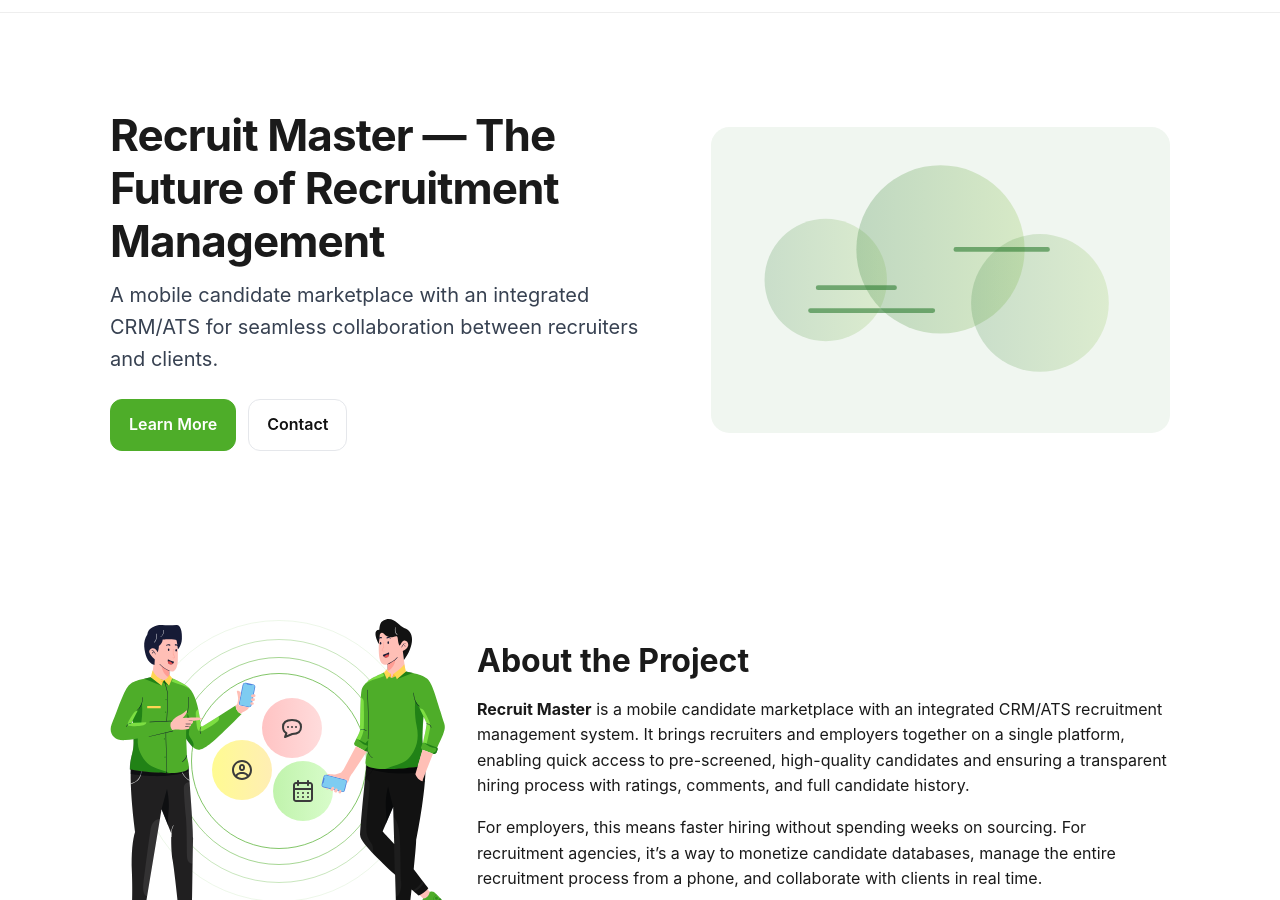
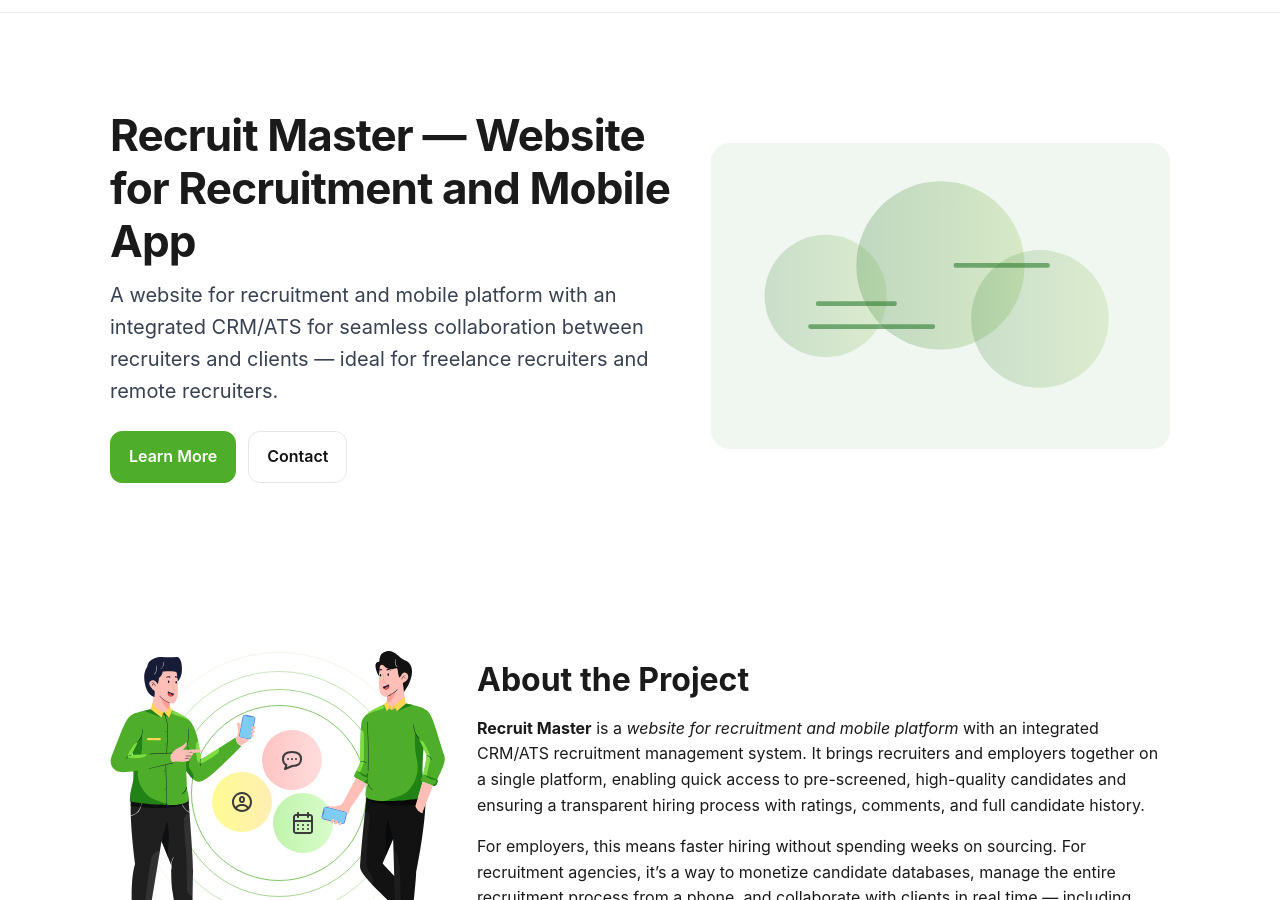
Before and after one commit to EldarK-NS/Rm_landing, a plain HTML site: page index.html in a window 1280 px wide. Shown: the part 52-952 px from the top of the page. Drawn offline with Linux system fonts and the light colour scheme.

Commit message:
SEO: added keywords website for recruitment, freelance recruiters, remote recruiters

```diff
--- a/index.html
+++ b/index.html
@@ -3,10 +3,12 @@
   <head>
     <meta charset="utf-8" />
     <meta name="viewport" content="width=device-width, initial-scale=1" />
-    <title>Recruit Master — Mobile Candidate Marketplace with CRM/ATS</title>
+    <title>
+      Recruit Master — Website for Recruitment and Mobile App (CRM/ATS)
+    </title>
     <meta
       name="description"
-      content="Recruit Master is a mobile candidate marketplace with an integrated CRM/ATS for seamless collaboration between recruiters and clients."
+      content="Recruit Master is a website for recruitment and mobile platform (CRM/ATS) that connects companies with freelance recruiters and remote recruiters, enabling transparent, fast hiring."
     />
     <meta name="theme-color" content="#2E7D32" />
     <link rel="preload" href="styles.css" as="style" />
@@ -74,10 +76,11 @@
       <section class="section hero" id="hero">
         <div class="container grid-2">
           <div>
-            <h1>Recruit Master — The Future of Recruitment Management</h1>
+            <h1>Recruit Master — Website for Recruitment and Mobile App</h1>
             <p class="lead">
-              A mobile candidate marketplace with an integrated CRM/ATS for
-              seamless collaboration between recruiters and clients.
+              A website for recruitment and mobile platform with an integrated
+              CRM/ATS for seamless collaboration between recruiters and clients
+              — ideal for freelance recruiters and remote recruiters.
             </p>
             <div class="cta-row">
               <a class="btn btn--brand" href="#about">Learn More</a>
@@ -106,18 +109,20 @@
           <div class="about__text">
             <h2>About the Project</h2>
             <p>
-              <strong>Recruit Master</strong> is a mobile candidate marketplace
-              with an integrated CRM/ATS recruitment management system. It
-              brings recruiters and employers together on a single platform,
-              enabling quick access to pre-screened, high-quality candidates and
-              ensuring a transparent hiring process with ratings, comments, and
-              full candidate history.
+              <strong>Recruit Master</strong> is a
+              <em>website for recruitment and mobile platform</em> with an
+              integrated CRM/ATS recruitment management system. It brings
+              recruiters and employers together on a single platform, enabling
+              quick access to pre-screened, high-quality candidates and ensuring
+              a transparent hiring process with ratings, comments, and full
+              candidate history.
             </p>
             <p>
               For employers, this means faster hiring without spending weeks on
               sourcing. For recruitment agencies, it’s a way to monetize
               candidate databases, manage the entire recruitment process from a
-              phone, and collaborate with clients in real time.
+              phone, and collaborate with clients in real time — including
+              freelance recruiters and remote recruiters.
             </p>
           </div>
         </div>
@@ -146,7 +151,10 @@
             <li>
               <span class="step__num">3</span>
               <h3>Collaborate in real time</h3>
-              <p>Chat, schedule interviews, and share feedback in one place.</p>
+              <p>
+                Chat, schedule interviews, and share feedback in one place —
+                perfect for freelance recruiters and remote recruiters.
+              </p>
             </li>
             <li>
               <span class="step__num">4</span>
@@ -182,6 +190,11 @@
                 </svg>
               </div>
               <h3>Candidate Marketplace</h3>
+              <p class="muted">
+                Optimized for flexible teams: companies,
+                <strong>freelance recruiters</strong>, and
+                <strong>remote recruiters</strong>.
+              </p>
               <p>
                 Curated talent pool with profiles, experience, and availability.
               </p>
@@ -315,6 +328,17 @@
         </div>
       </section>
     </main>
+    <section class="section">
+      <div class="container narrow">
+        <p class="muted">
+          Recruit Master is a
+          <strong>website for recruitment and mobile app</strong> built around
+          transparency and speed. It streamlines collaboration between hiring
+          teams, <strong>freelance recruiters</strong>, and
+          <strong>remote recruiters</strong>.
+        </p>
+      </div>
+    </section>
 
     <footer class="site-footer">
       <div class="container footer-grid">
```
